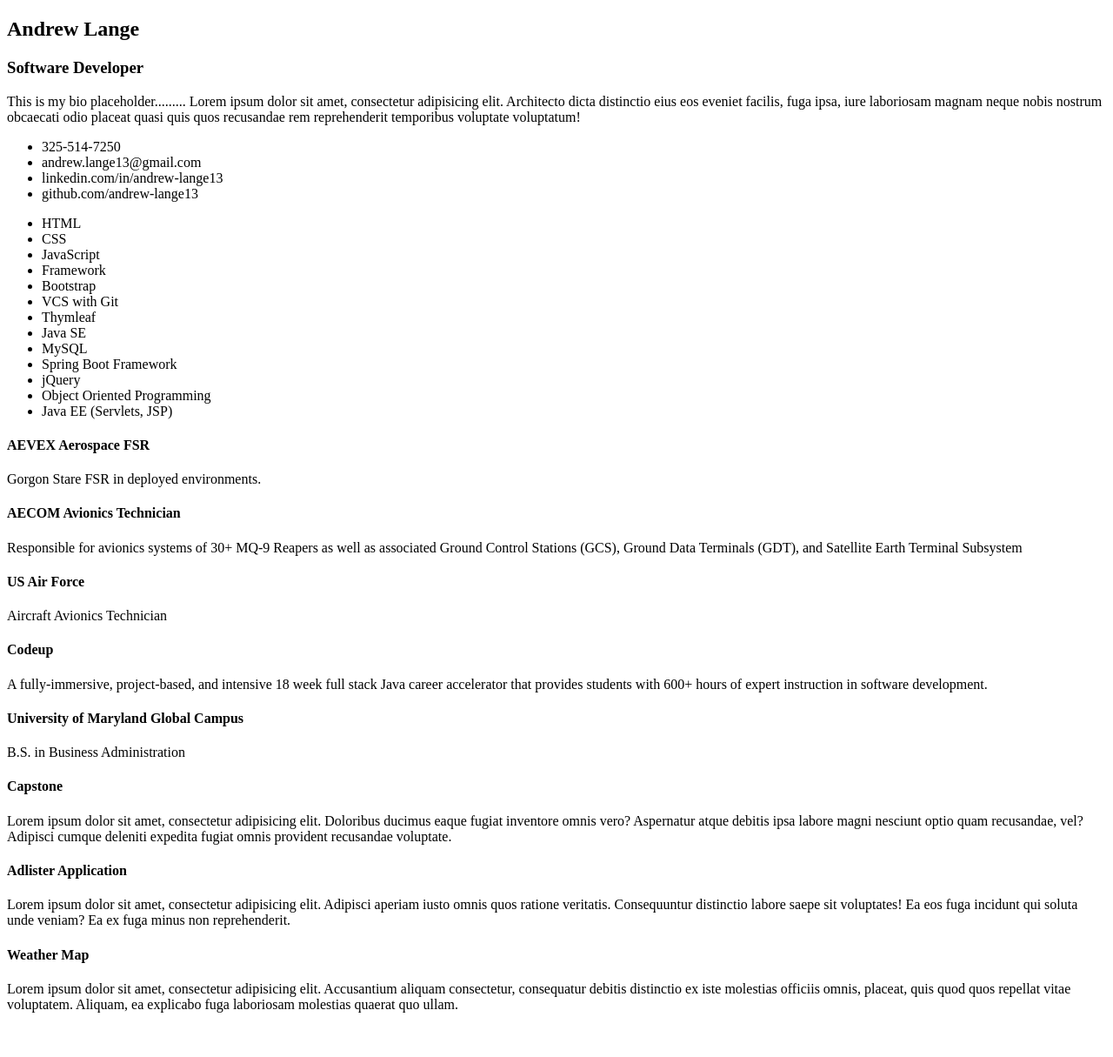
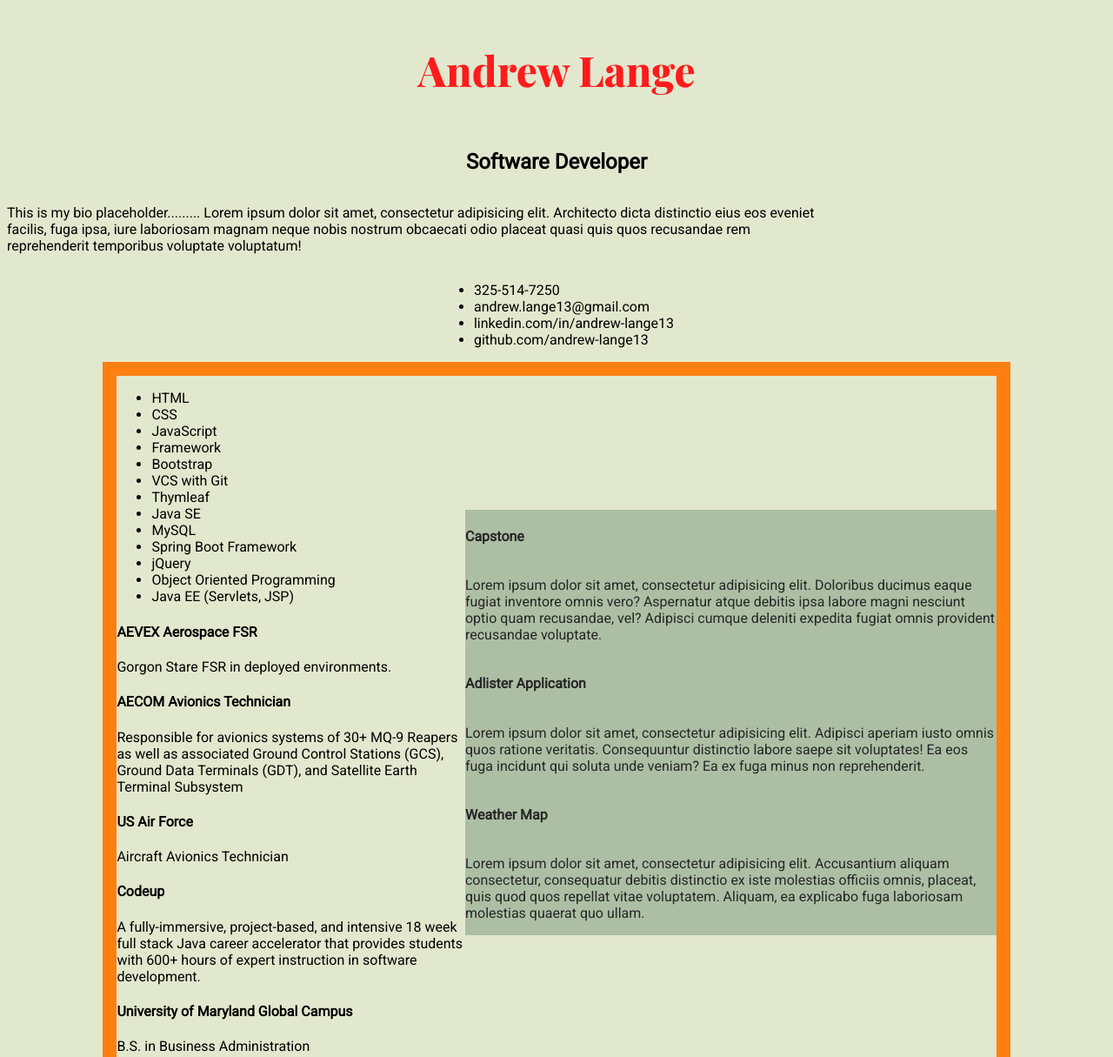
Before and after one commit to andrew-lange13/online-resume, a plain HTML site: page index.html in a window 1280 px wide. Shown: the top 1215 px of the page at 87% size. Before the commit the page ends 1180 px from the top, so only its background shows below. Drawn offline with nearby package versions, Linux system fonts and the light colour scheme.

Commit message:
adds some css to online-resume

```diff
--- a/index.html
+++ b/index.html
@@ -5,6 +5,13 @@
     <meta name="viewport"
           content="width=device-width, user-scalable=no, initial-scale=1.0, maximum-scale=1.0, minimum-scale=1.0">
     <meta http-equiv="X-UA-Compatible" content="ie=edge">
+    <link rel="preconnect" href="https://fonts.googleapis.com">
+    <link rel="preconnect" href="https://fonts.gstatic.com" crossorigin>
+    <link href="https://fonts.googleapis.com/css2?family=Roboto&display=swap" rel="stylesheet">
+    <link rel="preconnect" href="https://fonts.googleapis.com">
+    <link rel="preconnect" href="https://fonts.gstatic.com" crossorigin>
+    <link href="https://fonts.googleapis.com/css2?family=Playfair+Display:wght@800&family=Roboto&display=swap"
+          rel="stylesheet">
     <link rel="stylesheet" href="main.css">
     <title>Andrew Lange - Resume</title>
 </head>
@@ -17,7 +24,7 @@
 
 <section class="title">
 
-    <h3>Software Developer</h3>
+    <h2>Software Developer</h2>
 
 </section>
 
@@ -39,7 +46,7 @@
     </ul>
 
 </section>
-
+<div class="container">
     <section class="column1">
         <div class="skills">
             <ul>
@@ -80,12 +87,19 @@
     <section class="column2">
         <div class="projects">
             <h4>Capstone</h4>
-        <p>Lorem ipsum dolor sit amet, consectetur adipisicing elit. Doloribus ducimus eaque fugiat inventore omnis vero? Aspernatur atque debitis ipsa labore magni nesciunt optio quam recusandae, vel? Adipisci cumque deleniti expedita fugiat omnis provident recusandae voluptate.</p>
+            <p>Lorem ipsum dolor sit amet, consectetur adipisicing elit. Doloribus ducimus eaque fugiat inventore omnis
+                vero? Aspernatur atque debitis ipsa labore magni nesciunt optio quam recusandae, vel? Adipisci cumque
+                deleniti expedita fugiat omnis provident recusandae voluptate.</p>
             <h4>Adlister Application</h4>
-        <p>Lorem ipsum dolor sit amet, consectetur adipisicing elit. Adipisci aperiam iusto omnis quos ratione veritatis. Consequuntur distinctio labore saepe sit voluptates! Ea eos fuga incidunt qui soluta unde veniam? Ea ex fuga minus non reprehenderit.</p>
+            <p>Lorem ipsum dolor sit amet, consectetur adipisicing elit. Adipisci aperiam iusto omnis quos ratione
+                veritatis. Consequuntur distinctio labore saepe sit voluptates! Ea eos fuga incidunt qui soluta unde
+                veniam? Ea ex fuga minus non reprehenderit.</p>
             <h4>Weather Map</h4>
-        <p>Lorem ipsum dolor sit amet, consectetur adipisicing elit. Accusantium aliquam consectetur, consequatur debitis distinctio ex iste molestias officiis omnis, placeat, quis quod quos repellat vitae voluptatem. Aliquam, ea explicabo fuga laboriosam molestias quaerat quo ullam.</p>
+            <p>Lorem ipsum dolor sit amet, consectetur adipisicing elit. Accusantium aliquam consectetur, consequatur
+                debitis distinctio ex iste molestias officiis omnis, placeat, quis quod quos repellat vitae voluptatem.
+                Aliquam, ea explicabo fuga laboriosam molestias quaerat quo ullam.</p>
         </div>
     </section>
+</div>
 </body>
 </html>
--- a/main.css
+++ b/main.css
@@ -0,0 +1,52 @@
+/* CSS HEX */
+/*--eerie-black: #262626ff;*/
+/*--laurel-green: #acbfa4ff;*/
+/*--beige: #e2e8ceff;*/
+/*--amber-sae-ece: #ff7f11ff;*/
+/*--red-ryb: #ff1b1cff;*/
+body {
+    font-family: 'Roboto', sans-serif;
+    background-color: #e2e8ceff;
+    box-sizing: border-box;
+    display: flex;
+    flex-direction: column;
+    align-items: center;
+}
+
+.name {
+    display: flex;
+    justify-content: center;
+    font-family: 'Playfair Display', serif;
+    font-size: 2rem;
+    color: #ff1b1cff;
+}
+
+.title {
+    display: flex;
+    justify-content: center;
+}
+
+.bio > p {
+    display: flex;
+    justify-content: center;
+    max-width: 75%;
+}
+
+.container {
+    border: #ff7f11ff solid 16px;
+    display: flex;
+    justify-content: center;
+    align-items: center;
+    width: 80%;
+}
+
+.column2 {
+    background-color: #acbfa4ff;
+    color: #262626ff;
+}
+
+.projects {
+    display: flex;
+    flex-direction: column;
+    justify-content: space-between;
+}
```
Lines whose indentation alone changed are shown as unchanged.
